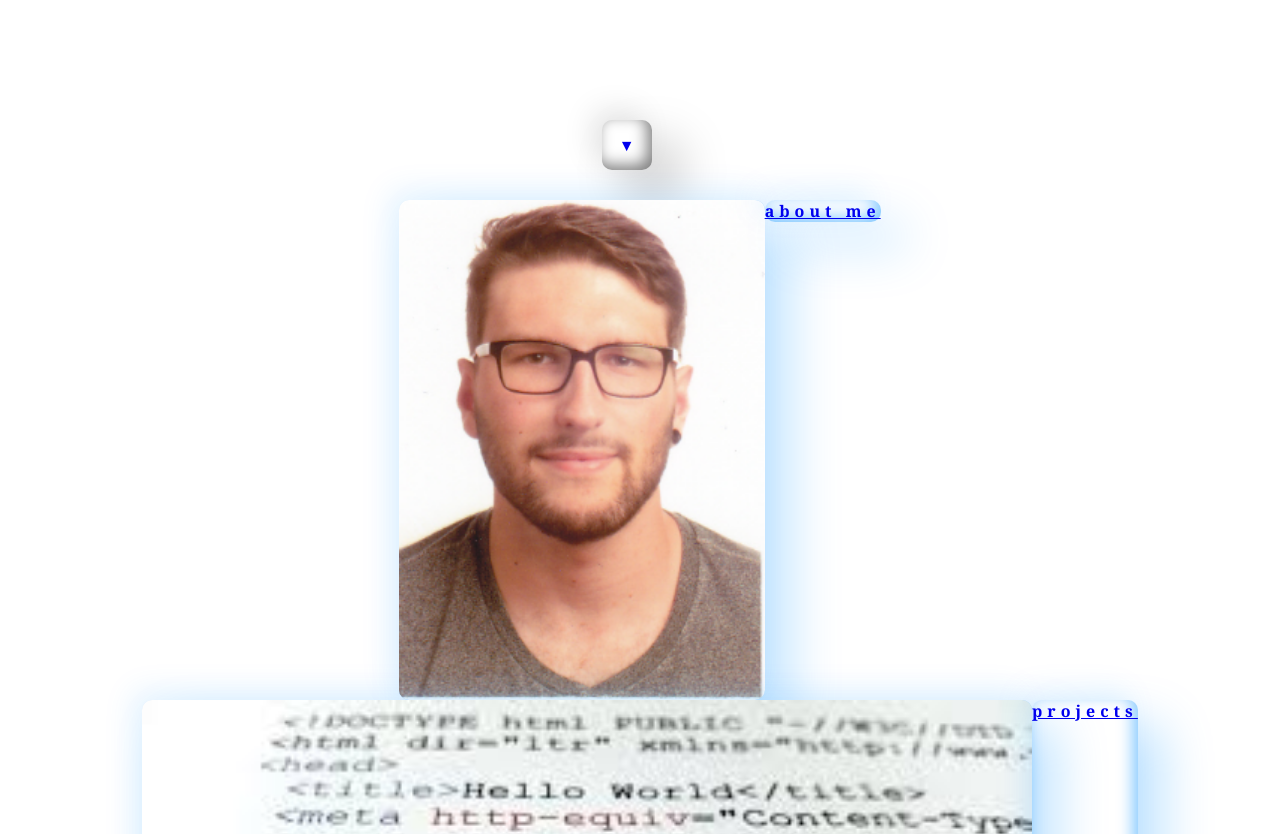
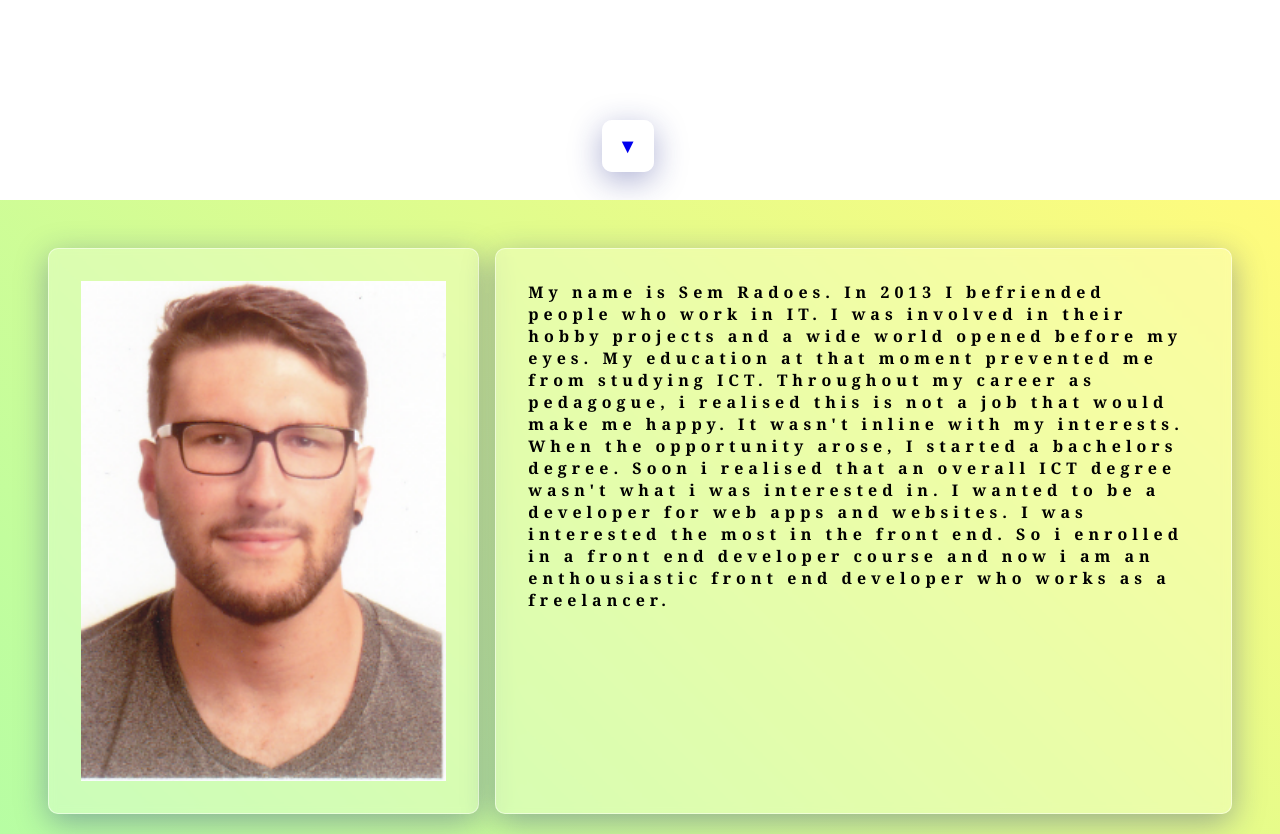
Before and after one commit to Aws3m/practicewebsite, a plain HTML site: page main page/index.html in a window 1280 px wide. Shown: the part 600-1434 px from the top of the page. Drawn offline with Linux system fonts and the light colour scheme.

Commit message:
restyling in progress

```diff
--- a/algemene css/algemene css.css
+++ b/algemene css/algemene css.css
@@ -150,9 +150,13 @@ body {
 }
 
 .clay-style{
-	border-radius: 10px;
-	box-shadow: 25px 25px 50px rgba(0, 0, 0, 0.25), -10px -10px 30px rgba(0, 0, 0, 0.1),
-	inset -5px -5px 15px rgba(0, 0, 0, 0.5);
+	background: rgba( 255, 255, 255, 0.25 );
+box-shadow: 0 8px 32px 0 rgba( 31, 38, 135, 0.37 );
+backdrop-filter: blur( 5px );
+-webkit-backdrop-filter: blur( 5px );
+border-radius: 10px;
+border: 1px solid rgba( 255, 255, 255, 0.50 );
+padding: 2rem;
 }
 
 .homeButton{
--- a/main page/frontpage.css
+++ b/main page/frontpage.css
@@ -16,6 +16,7 @@ body {
 
 #mainPage {
 	background: url("../pictures/code_text_colorful_140555_2560x1440.jpg");
+	backdrop-filter: blur(5px);
 	background-size: cover;
 	clip-path: polygon(98% 0, 100% 51%, 98% 100%, 0% 100%, 2% 50%, 0% 0%);
 	min-height: 100vh;
@@ -32,12 +33,6 @@ body {
 	}
 }
 
-.clay-style{
-	border-radius: 10px;
-	box-shadow: 25px 25px 50px rgba(9, 148, 255, 0.25), -10px -10px 30px rgba(9, 148, 255, 0.1),
-	inset -5px -5px 15px rgba(9, 148, 255, 0.5);
-}
-
 #headtext {
 	top: 10px;
 	left: 5px;
@@ -47,7 +42,6 @@ body {
 	box-sizing: content-box;
 	display: flex;
 	justify-content: center;
-	background-color: rgba(255, 255, 255, 0.9);
 }
 @media screen and (max-width: 769px) {
 	#headtext{
@@ -71,7 +65,7 @@ body {
 }
 
 h1 {
-	color: grey;
+	color: rgb(0, 0, 0);
 	font-size: 30px;
 	letter-spacing: 2px;
 }
@@ -92,7 +86,7 @@ span {
 	padding-left: 10px;
 	font-size: 32px;
 	font-weight: 600;
-	color: rgb(0, 0, 0);
+	color: rgb(2, 2, 2);
 	animation: spin_words 6s infinite;
 }
 
@@ -117,46 +111,54 @@ span {
 }
 
 #nav{
-	background:rgba(255, 255, 255, 0.9);
 	display: flex;
-	justify-content: center;
-	align-items: center;
 	flex-direction: column;
 	height: auto;
+	gap: 5rem;
+	background-color: #85FFBD;
+	background-image: linear-gradient(45deg, #85FFBD 0%, #FFFB7D 100%);
 }
 
 .navitem {
 	display: flex;
+	gap: 1rem;
+	padding: 3rem;
 	text-decoration: none;
 	letter-spacing: 5px;
 	height: 500px;
 	color: rgb(0, 0, 0);
-	background-color: rgba(255, 255, 255, 0.9);
 	font-weight: 800;
-	transition: 0.2s;
 }
 
 .arrowDown{
 	width: 50px;
 	height: 50px;
-	background: rgba(255, 255, 255, 1);
-	box-shadow: 25px 25px 50px rgba(0, 0, 0, 0.25), -10px -10px 30px rgba(0, 0, 0, 0.1),
-	inset -5px -5px 15px rgba(0, 0, 0, 0.5);
 	position: absolute; left: 47%; top: 90%;
-	border-radius: 10px;
-	font-size: 20x;
+	font-size: 20px;
 	text-align: center;
 	line-height: 50px;
 	text-decoration: none;
-	transition: 0.2s;
+	animation: move 2s linear 2s infinite ;
+	padding: 0;
 }
 
+
+@keyframes move{
+	25%{
+		top: 92%;
+	}
+	50%{
+		top: 90%;
+	}
+	75%{
+		top: 90%;
+	}
+	10%{
+		top: 90%;
+	}
+}
 img{
 	width: 50%;
 	height: 500px;
 	width:auto;
 }
-
-a{
-	width: 50%;
-}
--- a/main page/index.html
+++ b/main page/index.html
@@ -3,6 +3,7 @@
 <head>
     <meta charset="UTF-8">
     <title>Home</title>
+    <link rel="stylesheet" type="text/css" href="../algemene css/algemene css.css">
     <link rel="stylesheet" type="text/css" href="../main page/frontpage.css">
     <meta name="viewport" content="width=device-width, initial-scale=1.0">
 </head>
@@ -15,20 +16,27 @@
                     <span>a Web Application Developer</span>
                 </div>
             </div>
-            <a class="arrowDown" href="#nav">&#9660;</a>
+            <a class="arrowDown clay-style" href="#nav">&#9660;</a>
     </div>
     <div id="nav">
         <div class="navitem">
             <div><img class="clay-style" src="../pictures/pasfoto.PNG" alt="sem"></div>
-            <div><a class="clay-style" href="../about/about.html">about me</a></div>
+            <div style="display: flex; flex-direction: column; width: 100%; height: 500px;" class="clay-style">
+                    My name is Sem Radoes. In 2013 I befriended people who work in IT.
+                    I was involved in their hobby projects and a wide world opened before my eyes.
+                    My education at that moment prevented me from studying ICT.
+                    Throughout my career as pedagogue, i realised this is not a job that would make me happy.
+                    It wasn't inline with my interests. When the opportunity arose, I started a bachelors degree.
+                    Soon i realised that an overall ICT degree wasn't what i was interested in.
+                    I wanted to be a developer for web apps and websites. I was interested the most in the front end.
+                    So i enrolled in a front end developer course and now i am an enthousiastic front end developer who works as a freelancer.
+            </div>
         </div>
         <div class="navitem">
-            <img class="clay-style" src="../pictures/bannerpic.jpg" alt="">
-            <a class="clay-style" href="../projects/projects.html">projects</a>
+            <div class="clay-style">projects</div>
         </div>
         <div class="navitem">
-            <img class="clay-style" src="../pictures/bannerpic.jpg" alt="">
-            <a class="clay-style" href="../contact/contact.html">contact</a>
+            <div class="clay-style">contact</div>
         </div>
     </div>
     </div>
```
